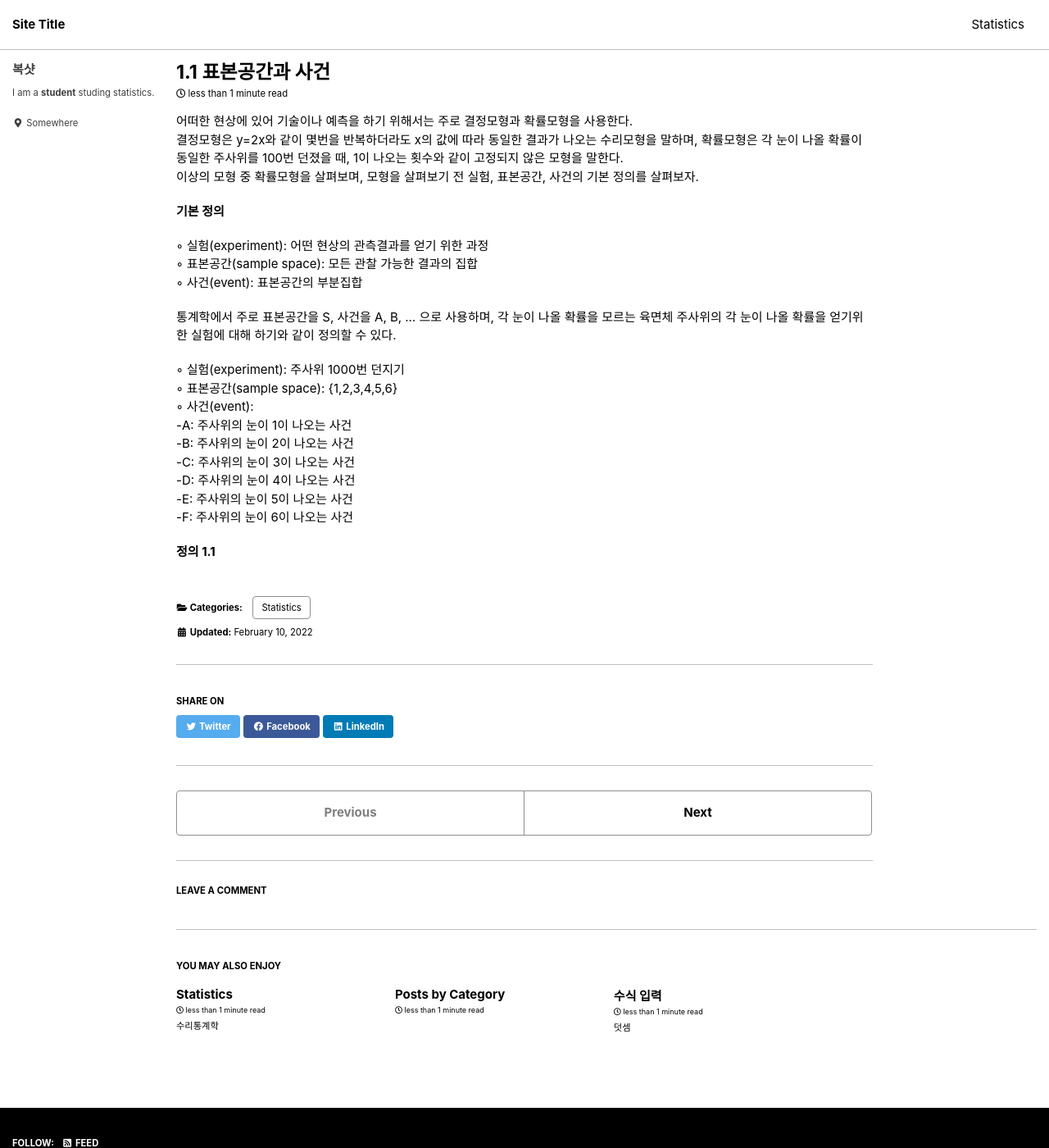
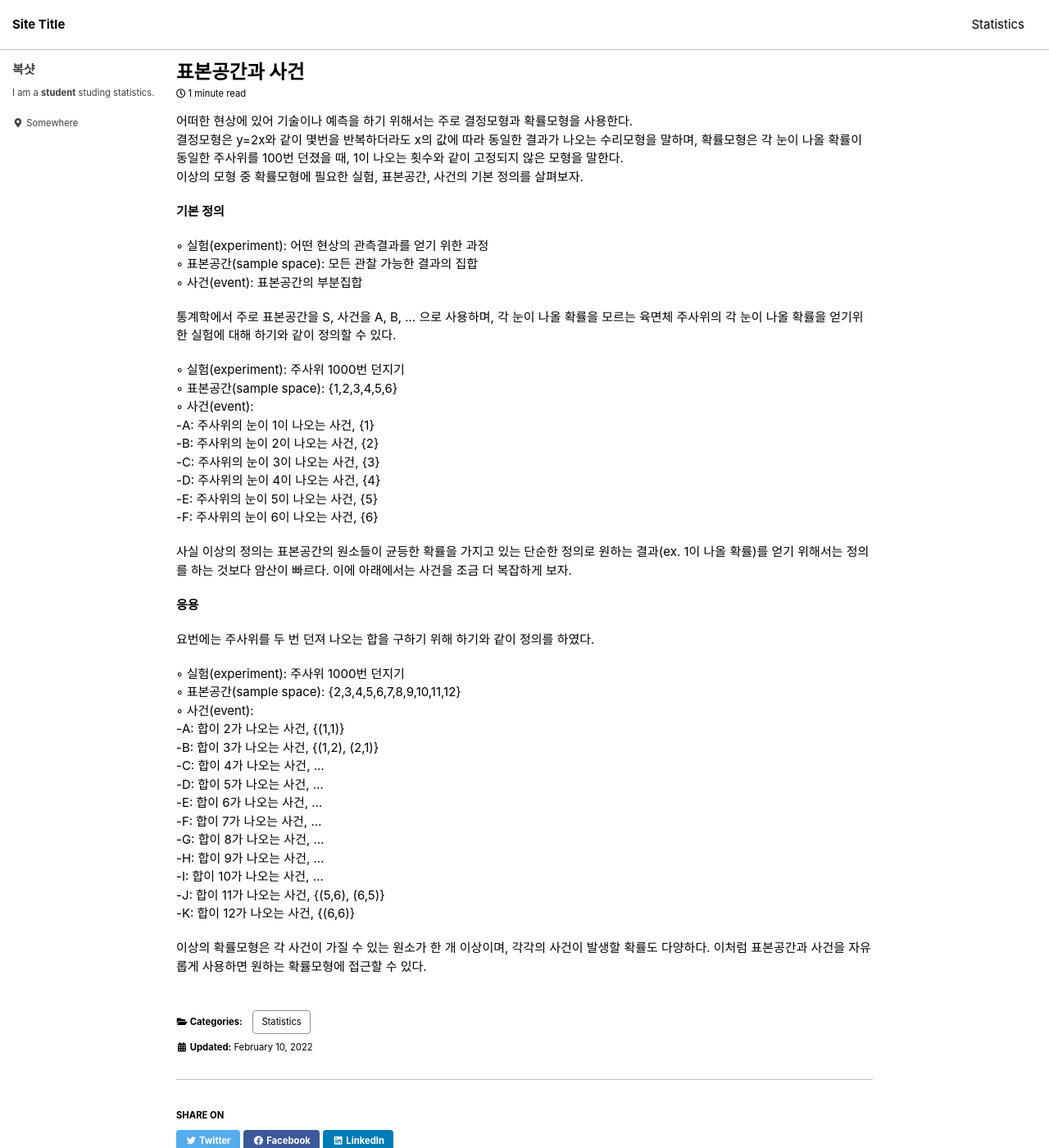
Before and after one commit to Bogshot/bogshot.github.io, a Jekyll site: the page built from _posts/2022-02-10-probability(1).md, in a window 1280 px wide and 1400 px high. Shown: the whole window at 82% size. Built offline with Jekyll 4.4.1, drawn with Linux system fonts in a browser that asks for light colours; cached includes are drawn as plain includes; comment, search, counter and statistics services are not loaded.

Commit message:
Update 2022-02-10-probability(1).md

```diff
--- a/_posts/2022-02-10-probability(1).md
+++ b/_posts/2022-02-10-probability(1).md
@@ -10,7 +10,7 @@ comments: true
 ---
 어떠한 현상에 있어 기술이나 예측을 하기 위해서는 주로 결정모형과 확률모형을 사용한다.
 결정모형은 y=2x와 같이 몇번을 반복하더라도 x의 값에 따라 동일한 결과가 나오는 수리모형을 말하며, 확률모형은 각 눈이 나올 확률이 동일한 주사위를 100번 던졌을 때, 1이 나오는 횟수와 같이 고정되지 않은 모형을 말한다.
-이상의 모형 중 확률모형을 살펴보며, 모형을 살펴보기 전 실험, 표본공간, 사건의 기본 정의를 살펴보자.
+이상의 모형 중 확률모형에 필요한 실험, 표본공간, 사건의 기본 정의를 살펴보자.
 
 **기본 정의**
 
@@ -24,11 +24,32 @@ comments: true
 ◦ 실험(experiment): 주사위 1000번 던지기
 ◦ 표본공간(sample space): {1,2,3,4,5,6}
 ◦ 사건(event):
-  -A: 주사위의 눈이 1이 나오는 사건
-  -B: 주사위의 눈이 2이 나오는 사건
-  -C: 주사위의 눈이 3이 나오는 사건
-  -D: 주사위의 눈이 4이 나오는 사건
-  -E: 주사위의 눈이 5이 나오는 사건
-  -F: 주사위의 눈이 6이 나오는 사건
+  -A: 주사위의 눈이 1이 나오는 사건, {1}
+  -B: 주사위의 눈이 2이 나오는 사건, {2}
+  -C: 주사위의 눈이 3이 나오는 사건, {3}
+  -D: 주사위의 눈이 4이 나오는 사건, {4}
+  -E: 주사위의 눈이 5이 나오는 사건, {5}
+  -F: 주사위의 눈이 6이 나오는 사건, {6}
 
-**정의 1.1**
+사실 이상의 정의는 표본공간의 원소들이 균등한 확률을 가지고 있는 단순한 정의로 원하는 결과(ex. 1이 나올 확률)를 얻기 위해서는 정의를 하는 것보다 암산이 빠르다. 이에 아래에서는 사건을 조금 더 복잡하게 보자.
+
+**응용**
+
+요번에는 주사위를 두 번 던져 나오는 합을 구하기 위해 하기와 같이 정의를 하였다.
+
+◦ 실험(experiment): 주사위 1000번 던지기
+◦ 표본공간(sample space): {2,3,4,5,6,7,8,9,10,11,12}
+◦ 사건(event):
+  -A: 합이 2가 나오는 사건, {(1,1)}
+  -B: 합이 3가 나오는 사건, {(1,2), (2,1)}
+  -C: 합이 4가 나오는 사건, ...
+  -D: 합이 5가 나오는 사건, ...
+  -E: 합이 6가 나오는 사건, ...
+  -F: 합이 7가 나오는 사건, ...
+  -G: 합이 8가 나오는 사건, ...
+  -H: 합이 9가 나오는 사건, ...
+  -I: 합이 10가 나오는 사건, ...
+  -J: 합이 11가 나오는 사건, {(5,6), (6,5)}
+  -K: 합이 12가 나오는 사건, {(6,6)}
+
+이상의 확률모형은 각 사건이 가질 수 있는 원소가 한 개 이상이며, 각각의 사건이 발생할 확률도 다양하다. 이처럼 표본공간과 사건을 자유롭게 사용하면 원하는 확률모형에 접근할 수 있다.
```
Also changed, not shown: other parts of _posts/2022-02-10-probability(1).md (+1 -1 lines).
